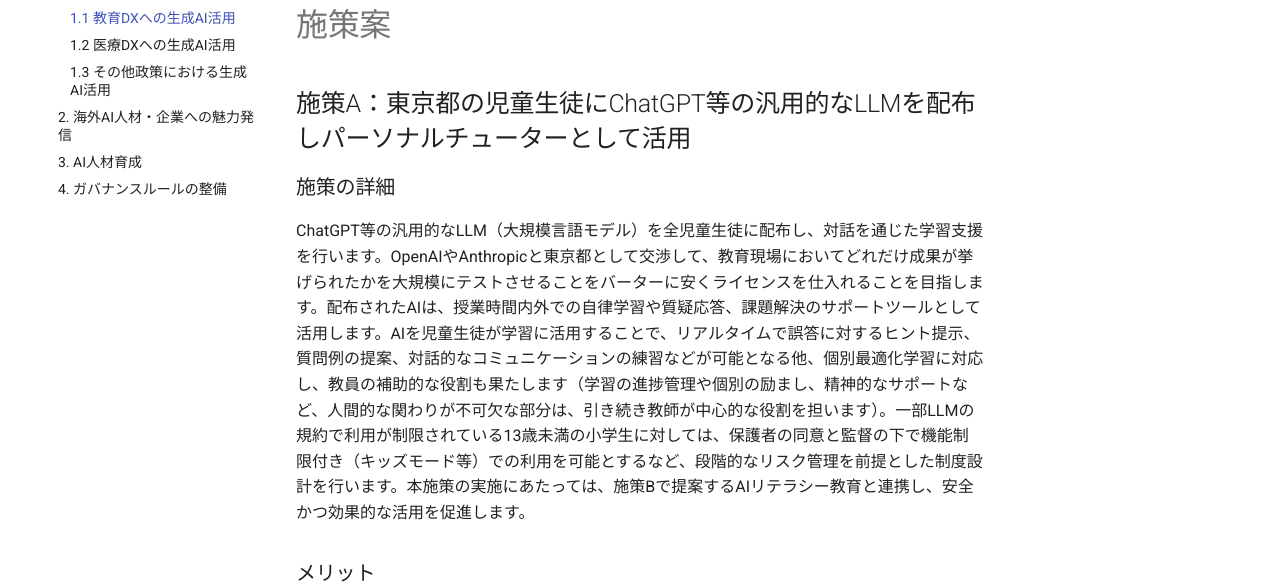
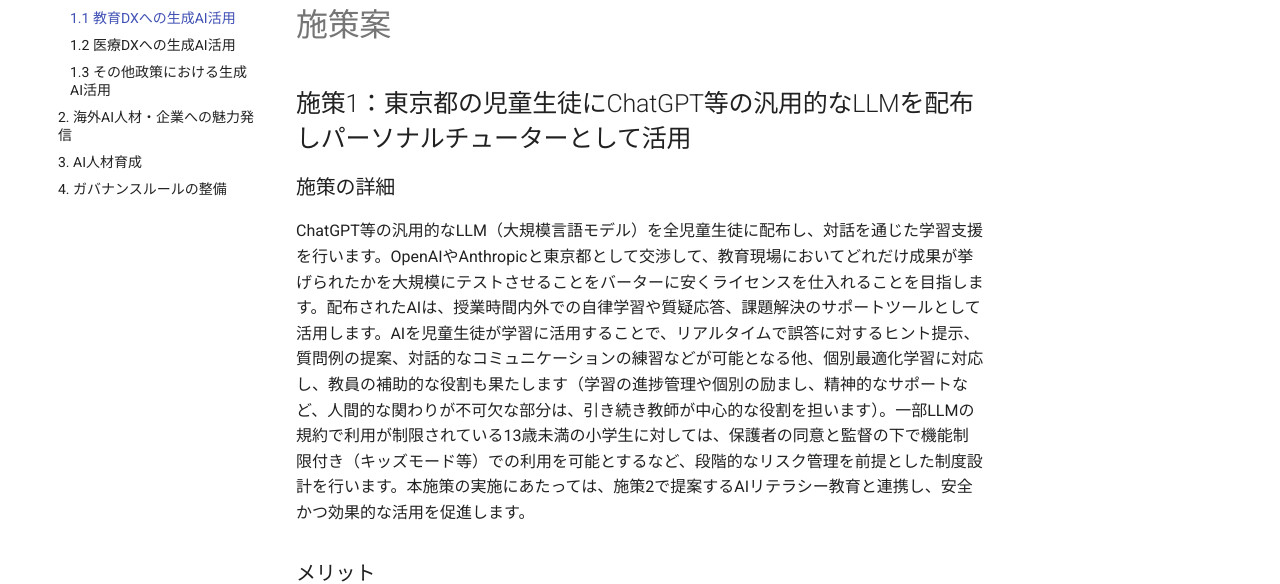
Before and after one commit to takahiroanno2024/2025_ai_idobatakaigi_output, an MkDocs documentation site: the page built from docs/1.1_教育DXへの生成AI活用.md, in a window 1280 px wide and 900 px high, scrolled down 930 px. Shown: the part 171-755 px from the top of the window. Built offline with MkDocs 1.6.1 and Material for MkDocs 9.7.7, drawn with Linux system fonts in a browser that asks for light colours; some of the changed text lies outside the part shown.

Commit message:
施策名を1234に変更 (Eitaro Suda)

```diff
--- a/docs/1.1_教育DXへの生成AI活用.md
+++ b/docs/1.1_教育DXへの生成AI活用.md
@@ -1,4 +1,3 @@
-
 # 東京都が行うべき教育領域でのAI利活用（v0.5）
 
 
@@ -17,10 +16,10 @@
 
 # 施策案
 
-## 施策A：東京都の児童生徒にChatGPT等の汎用的なLLMを配布しパーソナルチューターとして活用
+## 施策1：東京都の児童生徒にChatGPT等の汎用的なLLMを配布しパーソナルチューターとして活用
 
 ### 施策の詳細
-ChatGPT等の汎用的なLLM（大規模言語モデル）を全児童生徒に配布し、対話を通じた学習支援を行います。OpenAIやAnthropicと東京都として交渉して、教育現場においてどれだけ成果が挙げられたかを大規模にテストさせることをバーターに安くライセンスを仕入れることを目指します。配布されたAIは、授業時間内外での自律学習や質疑応答、課題解決のサポートツールとして活用します。AIを児童生徒が学習に活用することで、リアルタイムで誤答に対するヒント提示、質問例の提案、対話的なコミュニケーションの練習などが可能となる他、個別最適化学習に対応し、教員の補助的な役割も果たします（学習の進捗管理や個別の励まし、精神的なサポートなど、人間的な関わりが不可欠な部分は、引き続き教師が中心的な役割を担います）。一部LLMの規約で利用が制限されている13歳未満の小学生に対しては、保護者の同意と監督の下で機能制限付き（キッズモード等）での利用を可能とするなど、段階的なリスク管理を前提とした制度設計を行います。本施策の実施にあたっては、施策Bで提案するAIリテラシー教育と連携し、安全かつ効果的な活用を促進します。
+ChatGPT等の汎用的なLLM（大規模言語モデル）を全児童生徒に配布し、対話を通じた学習支援を行います。OpenAIやAnthropicと東京都として交渉して、教育現場においてどれだけ成果が挙げられたかを大規模にテストさせることをバーターに安くライセンスを仕入れることを目指します。配布されたAIは、授業時間内外での自律学習や質疑応答、課題解決のサポートツールとして活用します。AIを児童生徒が学習に活用することで、リアルタイムで誤答に対するヒント提示、質問例の提案、対話的なコミュニケーションの練習などが可能となる他、個別最適化学習に対応し、教員の補助的な役割も果たします（学習の進捗管理や個別の励まし、精神的なサポートなど、人間的な関わりが不可欠な部分は、引き続き教師が中心的な役割を担います）。一部LLMの規約で利用が制限されている13歳未満の小学生に対しては、保護者の同意と監督の下で機能制限付き（キッズモード等）での利用を可能とするなど、段階的なリスク管理を前提とした制度設計を行います。本施策の実施にあたっては、施策2で提案するAIリテラシー教育と連携し、安全かつ効果的な活用を促進します。
 
 ### メリット
 - 東京都がAIを与えることで、親が子どもにAIを与えるかどうかの格差を是正できる
@@ -56,7 +55,7 @@ ChatGPT等の汎用的なLLM（大規模言語モデル）を全児童生徒に
 
 > 「作文指導における文章表現・リテラシーへのAI支援」は、実施されるべきです。個別、即時の応答や提案が対話型AIによって行われるため、迅速できめ細かに支援が行われます。（[@akinori](https://large-scale-conversation-sandbox.discourse.group/t/topic/78/18?u=eitaro)）
 
-## 施策B：AIに関する授業を行いAIリテラシーの底上げ
+## 施策2：AIに関する授業を行いAIリテラシーの底上げ
 
 ### 施策の詳細
 小学校高学年から高校までのカリキュラムに、AIに関する基礎知識や活用スキル、倫理的課題への理解を育む「AIリテラシー科目」を段階的に導入します。この科目は授業時間内に、情報科や技術家庭科などの既存科目と連携しながら実施し、AIとの適切な関わり方、プロンプト設計、批判的思考などを習得させます。 **さらに、AIの出力には誤り（ハルシネーション）や偏り（バイアス）が含まれる可能性を理解させ、その情報の妥当性を生徒自身が批判的に吟味・検証するための教材や学習活動も提供します。これは、AIの限界を踏まえた上で活用する力を養うことを目指します。**
```
Also changed, not shown: other parts of docs/1.1_教育DXへの生成AI活用.md (+3 -3 lines).
